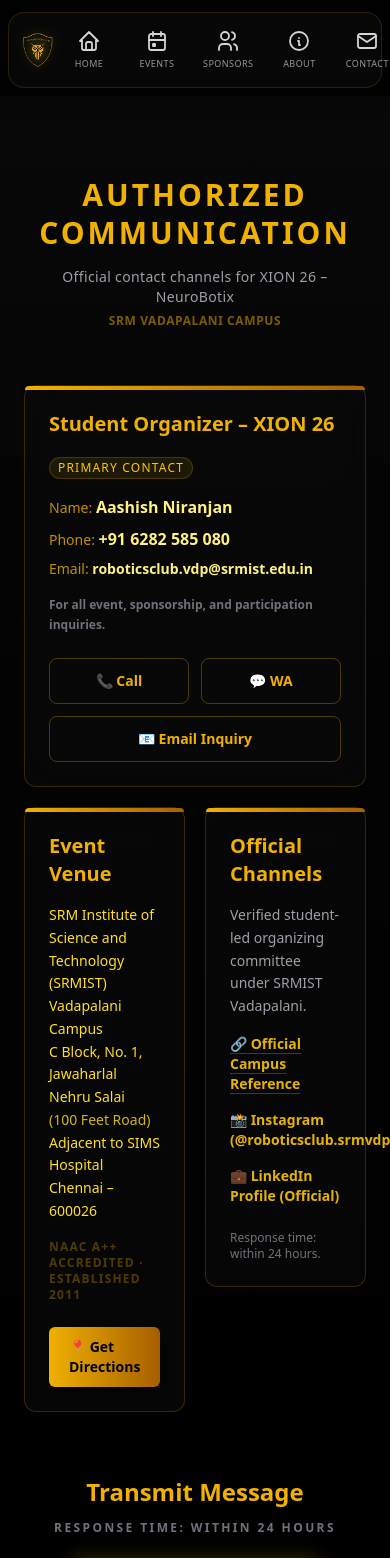
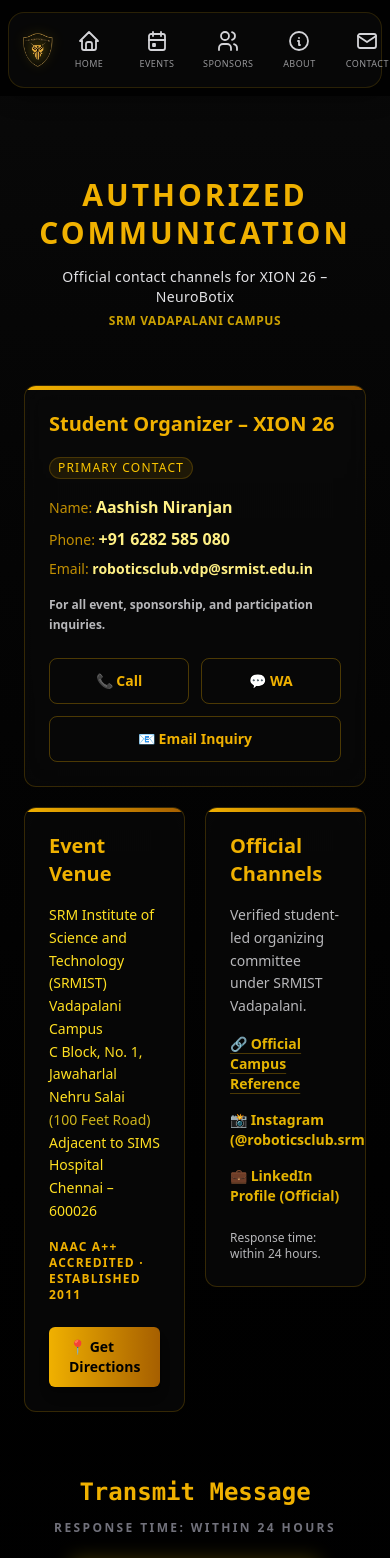
Before and after one commit to aashishniranjanb/xion26-neurobotix, a Next.js app: page /contact in a window 390 px wide. Shown: the top 1558 px of the page. Built offline with nearby package versions, Linux system fonts and the light colour scheme.

Commit message:
feat: updated sponsor and contact pages with premium neural effects

```diff
--- a/components/sections/ContactSection.tsx
+++ b/components/sections/ContactSection.tsx
@@ -35,10 +35,10 @@
                     <h2 className="text-xl xs:text-2xl sm:text-3xl md:text-5xl font-black tracking-wider sm:tracking-widest uppercase leading-tight">
                         Authorized Communication
                     </h2>
-                    <p className="mt-2 xs:mt-3 sm:mt-4 text-zinc-400 tracking-wide text-xs xs:text-sm md:text-base max-w-md sm:max-w-none mx-auto font-medium">
+                    <p className="mt-2 xs:mt-3 sm:mt-4 text-zinc-200 tracking-wide text-xs xs:text-sm md:text-base max-w-md sm:max-w-none mx-auto font-medium">
                         Official contact channels for XION 26 – NeuroBotix
                     </p>
-                    <p className="text-yellow-500/50 text-[10px] xs:text-xs mt-1.5 tracking-wider uppercase font-bold">
+                    <p className="text-yellow-400/80 text-[10px] xs:text-xs mt-1.5 tracking-wider uppercase font-bold">
                         SRM Vadapalani Campus
                     </p>
                 </motion.div>
@@ -83,7 +83,7 @@
                                     </p>
                                 </div>
 
-                                <p className="mt-3 xs:mt-4 text-zinc-500 text-[11px] xs:text-xs leading-relaxed font-semibold">
+                                <p className="mt-3 xs:mt-4 text-zinc-200/80 text-[11px] xs:text-xs leading-relaxed font-semibold">
                                     For all event, sponsorship, and participation inquiries.
                                 </p>
 
@@ -148,7 +148,7 @@
                                     Chennai – 600026
                                 </p>
 
-                                <p className="mt-2 xs:mt-3 sm:mt-4 text-yellow-500/30 text-[10px] xs:text-xs font-bold tracking-widest uppercase">
+                                <p className="mt-2 xs:mt-3 sm:mt-4 text-yellow-500 text-[10px] xs:text-xs font-bold tracking-widest uppercase">
                                     NAAC A++ Accredited · Established 2011
                                 </p>
 
@@ -180,7 +180,7 @@
                                     Official Channels
                                 </h3>
 
-                                <p className="text-zinc-400 text-[12px] xs:text-sm mb-3 xs:mb-4 leading-relaxed">
+                                <p className="text-zinc-200/80 text-[12px] xs:text-sm mb-3 xs:mb-4 leading-relaxed">
                                     Verified student-led organizing committee under SRMIST
                                     Vadapalani.
                                 </p>
@@ -211,7 +211,7 @@
                                     </Link>
                                 </div>
 
-                                <p className="mt-3 xs:mt-4 sm:mt-6 text-zinc-500 text-[10px] xs:text-xs font-medium">
+                                <p className="mt-3 xs:mt-4 sm:mt-6 text-zinc-200/80 text-[10px] xs:text-xs font-medium">
                                     Response time: within 24 hours.
                                 </p>
                             </div>
@@ -227,9 +227,10 @@
                     transition={{ delay: 0.3, duration: 0.5 }}
                     className="mt-8 xs:mt-12 sm:mt-16 md:mt-20 text-center"
                 >
-                    <h3 className="text-lg xs:text-xl sm:text-2xl font-semibold mb-2 xs:mb-3">
+                    <h3 className="font-mono text-lg xs:text-xl sm:text-2xl font-semibold mb-2 xs:mb-3">
                         Transmit Message
                     </h3>
+
                     <p className="text-zinc-500 text-[11px] xs:text-xs mb-5 xs:mb-6 uppercase tracking-[0.2em] font-black">
                         Response time: within 24 hours
                     </p>
@@ -245,7 +246,7 @@
                 </motion.div>
 
                 {/* ─── INSTITUTIONAL FOOTER LINE ─── */}
-                <p className="text-center text-zinc-600 text-[9px] xs:text-[10px] sm:text-xs mt-8 xs:mt-10 sm:mt-14 md:mt-16 tracking-widest uppercase font-medium max-w-sm sm:max-w-none mx-auto opacity-50">
+                <p className="text-center text-zinc-200 text-[9px] xs:text-[10px] sm:text-xs mt-8 xs:mt-10 sm:mt-14 md:mt-16 tracking-widest uppercase font-medium max-w-sm sm:max-w-none mx-auto opacity-50">
                     XION 26 is organized under SRMIST Vadapalani Campus · All rights
                     reserved
                 </p>
--- a/styles/globals.css
+++ b/styles/globals.css
@@ -200,8 +200,15 @@
 
 /* Intro page animations */
 @keyframes float {
-  0%, 100% { transform: translateY(0); }
-  50% { transform: translateY(-20px); }
+
+  0%,
+  100% {
+    transform: translateY(0);
+  }
+
+  50% {
+    transform: translateY(-20px);
+  }
 }
 
 .glitch-text {
@@ -231,38 +238,75 @@
 }
 
 @keyframes glitchTop {
-  0% { transform: translate(0); }
-  20% { transform: translate(-2px, -2px); }
-  40% { transform: translate(2px, 2px); }
-  60% { transform: translate(-1px, 1px); }
-  80% { transform: translate(1px, -1px); }
-  100% { transform: translate(0); }
+  0% {
+    transform: translate(0);
+  }
+
+  20% {
+    transform: translate(-2px, -2px);
+  }
+
+  40% {
+    transform: translate(2px, 2px);
+  }
+
+  60% {
+    transform: translate(-1px, 1px);
+  }
+
+  80% {
+    transform: translate(1px, -1px);
+  }
+
+  100% {
+    transform: translate(0);
+  }
 }
 
 @keyframes glitchBottom {
-  0% { transform: translate(0); }
-  20% { transform: translate(2px, 1px); }
-  40% { transform: translate(-2px, -1px); }
-  60% { transform: translate(1px, -2px); }
-  80% { transform: translate(-1px, 2px); }
-  100% { transform: translate(0); }
+  0% {
+    transform: translate(0);
+  }
+
+  20% {
+    transform: translate(2px, 1px);
+  }
+
+  40% {
+    transform: translate(-2px, -1px);
+  }
+
+  60% {
+    transform: translate(1px, -2px);
+  }
+
+  80% {
+    transform: translate(-1px, 2px);
+  }
+
+  100% {
+    transform: translate(0);
+  }
 }
 
 .scan-lines {
-  background: repeating-linear-gradient(
-    to bottom,
+  background: repeating-linear-gradient(to bottom,
       rgba(255, 215, 0, 0.03) 0px,
       rgba(255, 215, 0, 0.03) 1px,
       transparent 1px,
-    transparent 4px
-  );
+      transparent 4px);
   mix-blend-mode: overlay;
   animation: scanMove 8s linear infinite;
 }
 
 @keyframes scanMove {
-  0% { background-position: 0 0; }
-  100% { background-position: 0 100px; }
+  0% {
+    background-position: 0 0;
+  }
+
+  100% {
+    background-position: 0 100px;
+  }
 }
 
 /* GOLD 3D EXTRUDED XION */
@@ -275,13 +319,11 @@
   letter-spacing: 0.15em;
   line-height: 0.85;
 
-  background: linear-gradient(
-    180deg,
+  background: linear-gradient(180deg,
       #fff4b0 0%,
       #ffd700 30%,
       #ffb800 60%,
-    #b8860b 100%
-  );
+      #b8860b 100%);
 
   -webkit-background-clip: text;
   -webkit-text-fill-color: transparent;
@@ -331,13 +373,11 @@
   content: "";
   position: absolute;
   inset: 0;
-  background: repeating-linear-gradient(
-    to bottom,
-    rgba(0,0,0,0.9) 0px,
-    rgba(0,0,0,0.9) 2px,
+  background: repeating-linear-gradient(to bottom,
+      rgba(0, 0, 0, 0.9) 0px,
+      rgba(0, 0, 0, 0.9) 2px,
       transparent 2px,
-    transparent 6px
-  );
+      transparent 6px);
   opacity: 0;
   mix-blend-mode: multiply;
   pointer-events: none;
@@ -347,13 +387,12 @@
   content: "";
   position: absolute;
   inset: 0;
-  background: repeating-linear-gradient(
-    75deg,                  /* angled right */
+  background: repeating-linear-gradient(75deg,
+      /* angled right */
       rgba(0, 0, 0, 0.9) 0px,
       rgba(0, 0, 0, 0.9) 3px,
       transparent 3px,
-    transparent 9px
-  );
+      transparent 9px);
   opacity: 0;
   pointer-events: none;
   mix-blend-mode: multiply;
@@ -369,22 +408,27 @@
     background-position: 0 0;
     transform: skewX(0deg);
   }
+
   20% {
     background-position: 0 -10px;
     transform: skewX(-3deg);
   }
+
   40% {
     background-position: 0 15px;
     transform: skewX(2deg);
   }
+
   60% {
     background-position: 0 -20px;
     transform: skewX(-4deg);
   }
+
   80% {
     background-position: 0 10px;
     transform: skewX(3deg);
   }
+
   100% {
     background-position: 0 0;
     transform: skewX(0deg);
@@ -396,20 +440,96 @@
     background-position: 0 0;
     transform: translateX(0);
   }
+
   25% {
     background-position: -20px 0;
     transform: translateX(-4px);
   }
+
   50% {
     background-position: 15px 0;
     transform: translateX(3px);
   }
+
   75% {
     background-position: -10px 0;
     transform: translateX(-2px);
   }
+
   100% {
     background-position: 0 0;
     transform: translateX(0);
   }
 }
+
+/* Gold Edge Sweep */
+.gold-sweep {
+  position: relative;
+  overflow: hidden;
+}
+
+.gold-sweep::before {
+  content: "";
+  position: absolute;
+  top: 0;
+  left: -150%;
+  width: 50%;
+  height: 100%;
+  background: linear-gradient(120deg,
+      transparent,
+      rgba(255, 215, 0, 0.15),
+      rgba(255, 200, 0, 0.25),
+      transparent);
+  transform: skewX(-25deg);
+  transition: all 0.8s ease;
+  z-index: 1;
+  pointer-events: none;
+}
+
+.gold-sweep:hover::before {
+  left: 150%;
+}
+
+/* AI Neural Background */
+@keyframes neuralPulse {
+
+  0%,
+  100% {
+    transform: translate(-50%, -50%) scale(0.9);
+    opacity: 0.08;
+  }
+
+  50% {
+    transform: translate(-50%, -50%) scale(1.05);
+    opacity: 0.14;
+  }
+}
+
+@keyframes nodeFlicker {
+
+  0%,
+  100% {
+    opacity: 0.04;
+  }
+
+  50% {
+    opacity: 0.1;
+  }
+}
+
+@keyframes neuralLineFlow {
+
+  0%,
+  100% {
+    stroke-opacity: 0.05;
+  }
+
+  50% {
+    stroke-opacity: 0.18;
+  }
+}
+
+.neural-layer {
+  transition: transform 0.25s ease-out;
+  will-change: transform;
+}
```
Also changed, not shown: app/sponsors/page.tsx (+9 -8 lines). Lines whose indentation alone changed are shown as unchanged.
